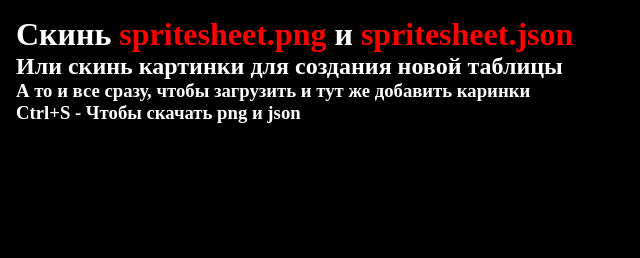
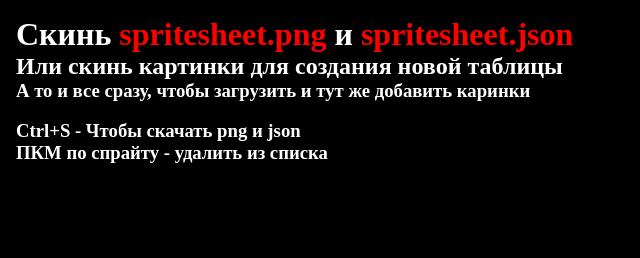
Before and after one commit to Ikysu/spriter, a plain HTML site: page index.html in a window 1280 px wide. Shown: the whole page, without its empty margins (0-640 px from the left). Drawn offline with Linux system fonts and the light colour scheme; a small style sheet from the web is missing.

Commit message:
how to del sprite

```diff
--- a/index.html
+++ b/index.html
@@ -79,8 +79,9 @@
         <b id="jsonImportState">spritesheet.json</b>
       </h1>
       <h2>Или скинь картинки для создания новой таблицы</h2>
-      <h3>А то и все сразу, чтобы загрузить и тут же добавить каринки</h3>
+      <h3>А то и все сразу, чтобы загрузить и тут же добавить каринки</h3><br/>
       <h3>Ctrl+S - Чтобы скачать png и json</h3>
+      <h3>ПКМ по спрайту - удалить из списка</h3>
     </div>
 
     <div id="wrapper">
```
